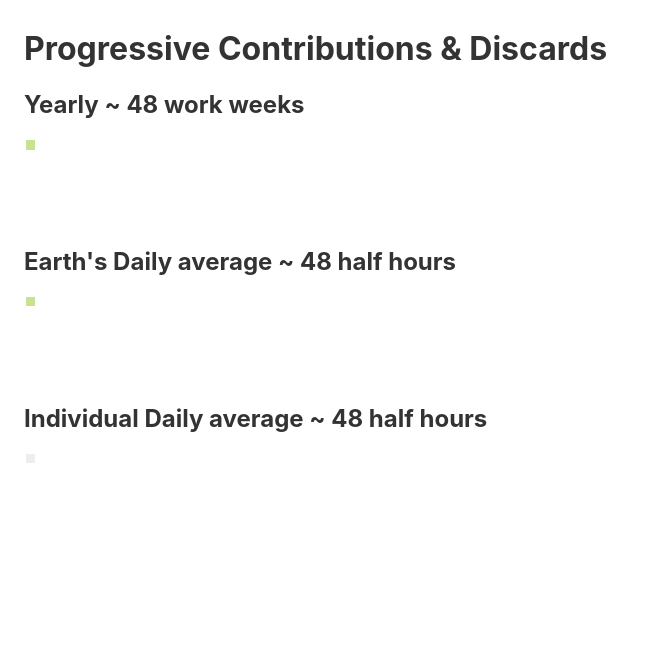
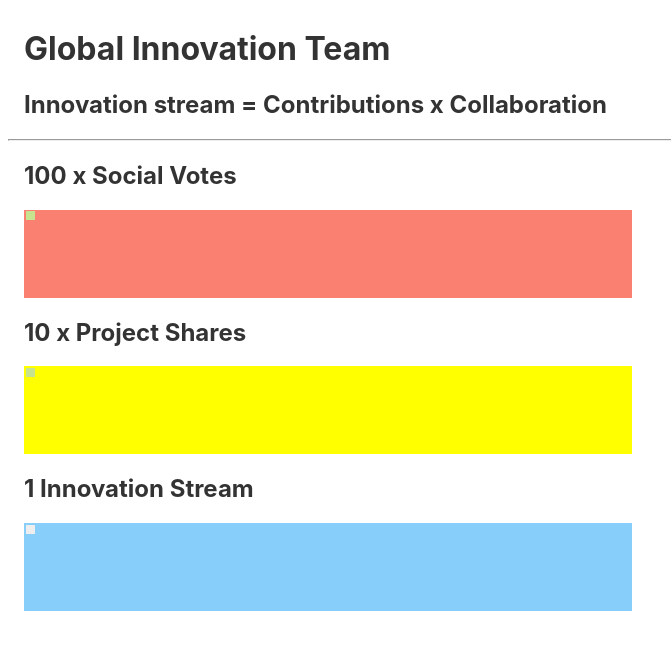
Before and after one commit to all-the-planet/earth-innovates-animations, a Svelte app: page / in a window 1280 px wide. Shown: the top 650 px of the page, without its empty margins (0-671 px from the left). Built offline with nearby package versions, Linux system fonts and the light colour scheme.

Commit message:
changed title to Global Innovation Team

```diff
--- a/src/App.svelte
+++ b/src/App.svelte
@@ -158,11 +158,16 @@
     margin-top: 1rem;
     margin-left: 1rem;
     height: 5.5rem;
+    width: 38rem;
     display: flex;
     flex-direction: column;
     flex-wrap: wrap;
     align-content: start;
   }
+    .social { background: salmon }
+    .funding { background: yellow }
+    .contributions { background: lightskyblue }
+
   .c0 {
     background: #eee;
   }
@@ -189,23 +194,25 @@
 
 <!-- <input type="text" bind:this={boxInput}>
 <button on:click={addBox}>Add</button> -->
-<h1>Progressive Contributions & Discards</h1>
+<h1>Global Innovation Team</h1>
+<h2>Innovation stream = Contributions x Collaboration</h2>
+<hr>
 
-<h2 on:click={play}>Yearly ~ 48 work weeks</h2>
-<section class="year">
+<h2 on:click={play}>100 x Social Votes</h2>
+<section class="social year">
   {#each boxes as box (box)}
     <div class="c{box.commit}" transition:scale={{ duration: 1 }} />
   {/each}
 </section>
-<h2>Earth's Daily average ~ 48 half hours</h2>
-<section class="year">
+<h2>10 x Project Shares</h2>
+<section class="funding year">
   {#each boxes as box (box)}
     <div class="c{box.commit}" transition:scale={{ duration: 1 }} />
   {/each}
 </section>
 
-<h2 on:click={playReal}>Individual Daily average ~ 48 half hours</h2>
-<section class="year">
+<h2 on:click={playReal}>1 Innovation Stream</h2>
+<section class="contributions year">
   {#each halves as half (half)}
     <div class="c{half.real}" transition:scale={{ duration: 1 }} />
   {/each}
```
